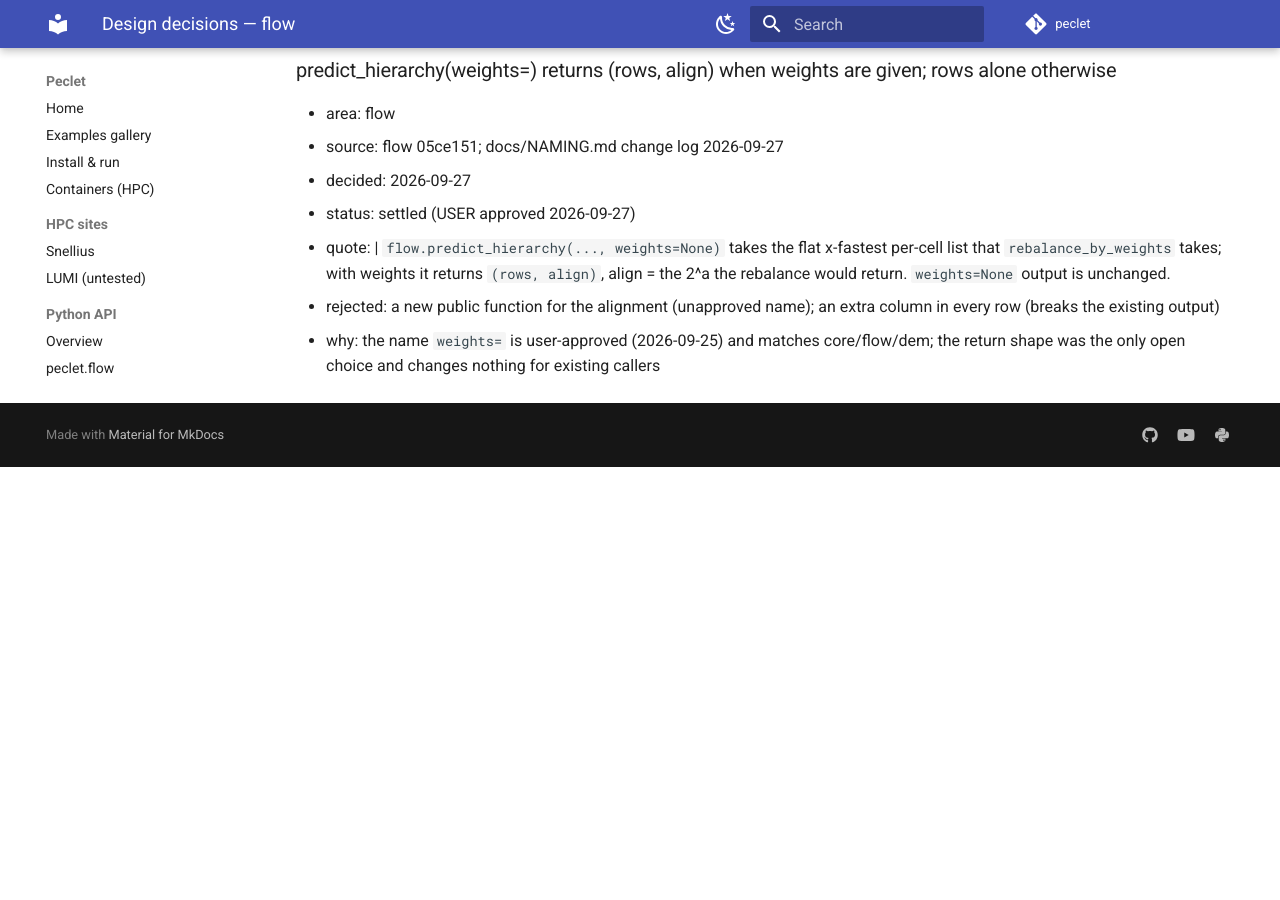
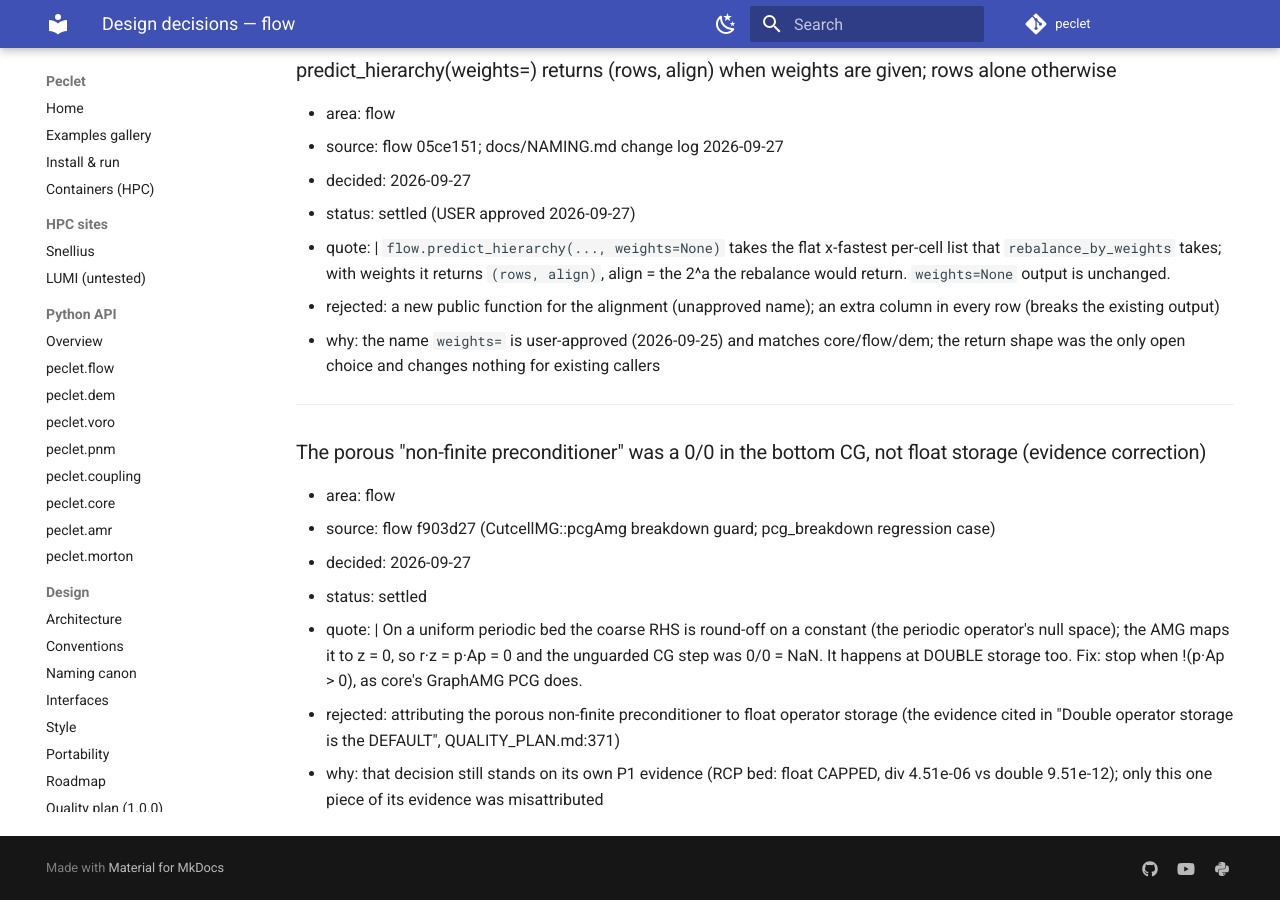
Before and after one commit to computational-chemical-engineering/peclet, an MkDocs documentation site: the page built from docs/decisions/flow.md, in a window 1280 px wide and 900 px high, scrolled down 95017 px. Built offline with MkDocs 1.6.1 and Material for MkDocs 9.7.7, drawn with Linux system fonts in a browser that asks for light colours; comment, search, counter and statistics services are not loaded; before the commit the page ends 95484 px from its top, so only the background shows below that.

Commit message:
flow 62b7428: 1.2.0 (bottom-CG breakdown fix f903d27); CHANGELOG flow section final; register evidence correction; pointer
Co-Authored-By: Claude Opus 5.5 <noreply@anthropic.com>
Claude-Session: https://claude.ai/code/session_015fNTZgmz6U1bv2MRTM3bbF

```diff
--- a/docs/decisions/flow.md
+++ b/docs/decisions/flow.md
@@ -3402,3 +3402,17 @@ Do not reverse an entry here without recording a new decision that supersedes it
     rebalance would return. `weights=None` output is unchanged.
 - rejected: a new public function for the alignment (unapproved name); an extra column in every row (breaks the existing output)
 - why: the name `weights=` is user-approved (2026-09-25) and matches core/flow/dem; the return shape was the only open choice and changes nothing for existing callers
+
+---
+
+### The porous "non-finite preconditioner" was a 0/0 in the bottom CG, not float storage (evidence correction)
+- area: flow
+- source: flow f903d27 (CutcellMG::pcgAmg breakdown guard; pcg_breakdown regression case)
+- decided: 2026-09-27
+- status: settled
+- quote: |
+    On a uniform periodic bed the coarse RHS is round-off on a constant (the periodic operator's null
+    space); the AMG maps it to z = 0, so r·z = p·Ap = 0 and the unguarded CG step was 0/0 = NaN. It
+    happens at DOUBLE storage too. Fix: stop when !(p·Ap > 0), as core's GraphAMG PCG does.
+- rejected: attributing the porous non-finite preconditioner to float operator storage (the evidence cited in "Double operator storage is the DEFAULT", QUALITY_PLAN.md:371)
+- why: that decision still stands on its own P1 evidence (RCP bed: float CAPPED, div 4.51e-06 vs double 9.51e-12); only this one piece of its evidence was misattributed
```
Also changed, not shown: CHANGELOG.md (+9 -5 lines), CLAUDE.md (+1 -1 lines), docs/DECISIONS.md (+2 -1 lines).
